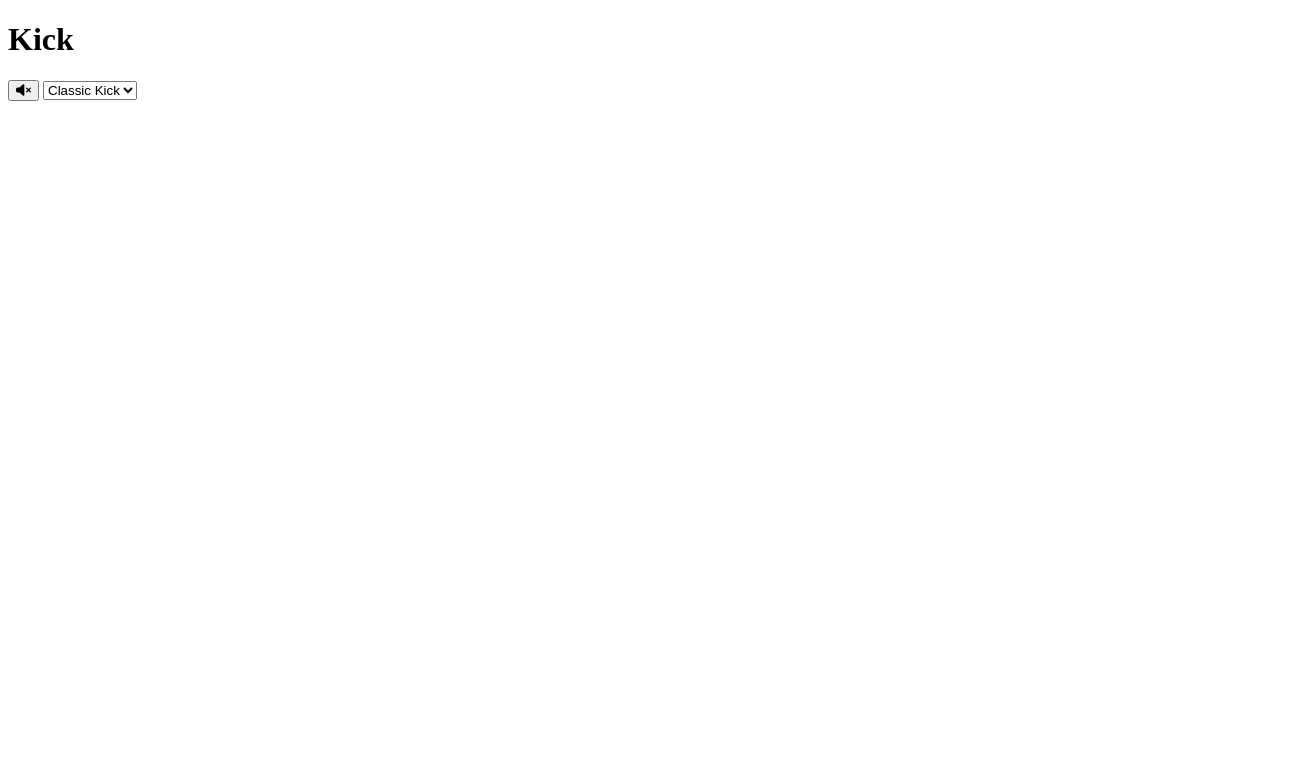
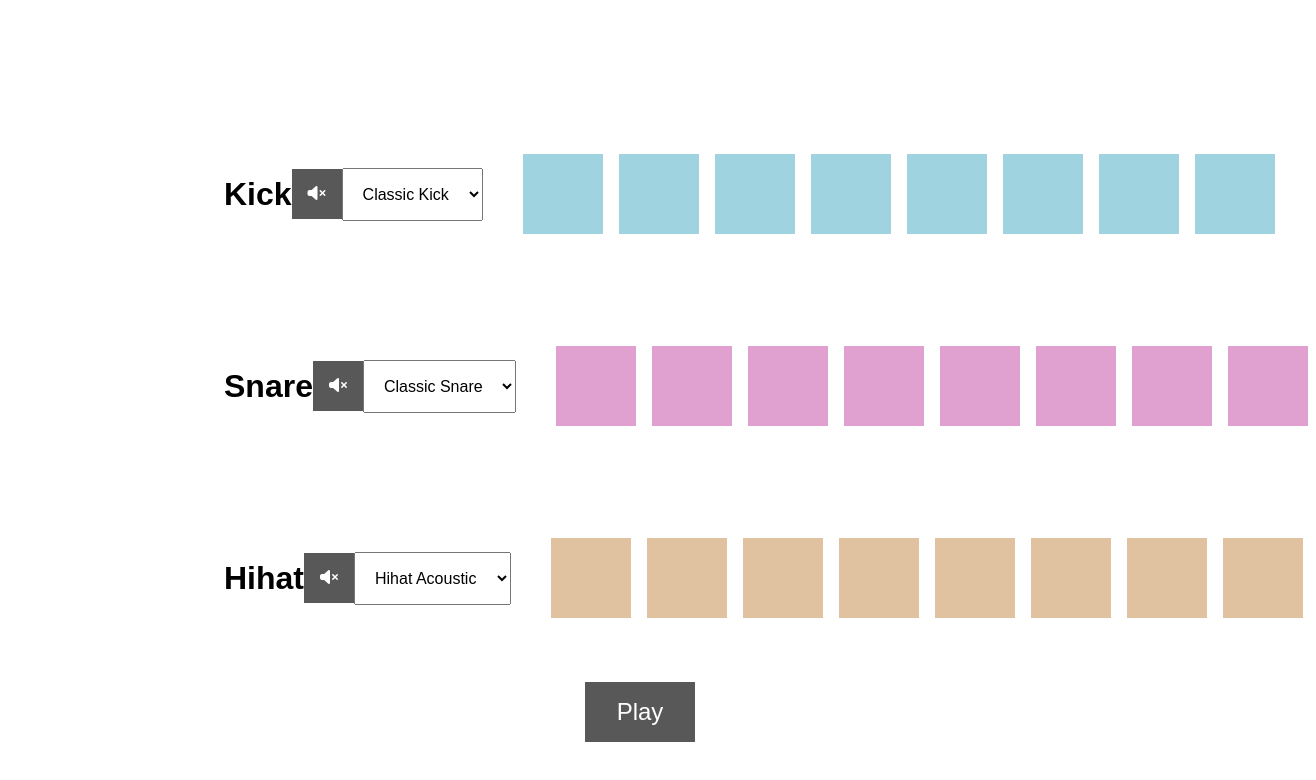
Before and after one commit to AnnieCat73/js-projects, a plain HTML site: page BeatMaker/index.html in a window 1280 px wide. Shown: the whole page, 1316 px wide, since content can reach past the window. Drawn offline with Linux system fonts and the light colour scheme.

Commit message:
CSS styles

```diff
--- a/BeatMaker/index.html
+++ b/BeatMaker/index.html
@@ -33,7 +33,57 @@
         <div class="pad kick-pad b7"></div>
       </div>
     </div>
+    <div class="snare-track">
+      <div class="controls">
+        <h1>Snare</h1>
+        <button data-track="1" class="mute snare-volume"><!--mute button with track no 0 i.e 1-->
+          <i class="fa-solid fa-volume-xmark"></i>
+        </button>
+        <select name="snare-select" id="snare-select"><!--select menu with these options-->
+          <option value="./sounds/snare-acoustic01.wav">Classic Snare</option>
+          <option value="./sounds/snare-808.wav">808 Snare</option>
+          <option value="./sounds/snare-vinyl02.wav">Snare Vinyl</option>
+        </select>
+      </div>
+      <div class="snare">
+        <div class="pad snare-pad b0"></div><!--beat number 0 etc-->
+        <div class="pad snare-pad b1"></div>
+        <div class="pad snare-pad b2"></div>
+        <div class="pad snare-pad b3"></div>
+        <div class="pad snare-pad b4"></div>
+        <div class="pad snare-pad b5"></div>
+        <div class="pad snare-pad b6"></div>
+        <div class="pad snare-pad b7"></div>
+      </div>
+    </div>
+    <div class="hihat-track">
+      <div class="controls">
+        <h1>Hihat</h1>
+        <button data-track="2" class="mute hihat-volume"><!--mute button with track no 0 i.e 1-->
+          <i class="fa-solid fa-volume-xmark"></i>
+        </button>
+        <select name="hihat-select" id="hihat-select"><!--select menu with these options-->
+          <option value="./sounds/hihat-acoustic01.wav">Hihat Acoustic</option>
+          <option value="./sounds/hihat-808.wav">808 Hihat</option>
+        </select>
+      </div>
+      <div class="hihat">
+        <div class="pad hihat-pad b0"></div><!--beat number 0 etc-->
+        <div class="pad hihat-pad b1"></div>
+        <div class="pad hihat-pad b2"></div>
+        <div class="pad hihat-pad b3"></div>
+        <div class="pad hihat-pad b4"></div>
+        <div class="pad hihat-pad b5"></div>
+        <div class="pad hihat-pad b6"></div>
+        <div class="pad hihat-pad b7"></div>
+      </div>
+    </div>
+    <button class="play">Play</button>
   </div>
+
+  <audio src="./sounds/kick-classic.wav" class="kick-sound"></audio>
+  <audio src="./sounds/snare-acoustic01.wav" class="kick-sound"></audio>
+  <audio src="./sounds/hihat-acoustic01.wav" class="kick-sound"></audio>
 
 
   <script src="./script.js"></script>
--- a/BeatMaker/style.css
+++ b/BeatMaker/style.css
@@ -0,0 +1,144 @@
+* {
+  margin: 0;
+  padding: 0;
+  box-sizing: border-box;
+}
+
+body {
+  font-family: sans-serif;
+}
+
+i,
+svg {
+  pointer-events: none;
+}
+
+.kick-pad,
+.snare-pad,
+.hihat-pad {
+  width: 5rem;
+  height: 5rem;
+  margin: 1rem 0.5rem;
+  cursor: pointer;
+}
+
+.kick-pad {
+  background: rgb(160, 211, 224);
+}
+
+.snare-pad {
+  background: rgb(224, 160, 208);
+}
+
+.hihat-pad {
+  background: rgb(224, 194, 160);
+}
+
+.kick-pad.active {
+  background: rgb(59, 197, 231);
+}
+
+.snare-pad.active {
+  background: rgb(218, 58, 178);
+}
+
+.hihat-pad.active {
+  background: rgb(241, 158, 64);
+}
+
+.sequencer {
+  display: flex;
+  min-height: 100vh;
+  flex-direction: column;
+  align-items: center;
+  justify-content: center;
+}
+
+.hihat-track,
+.snare-track,
+.kick-track {
+  display: flex;
+  align-items: center;
+  width: 70%;
+  justify-content: space-between;
+  margin-top: 5rem;
+}
+
+.kick,
+.snare,
+.hihat {
+  display: flex;
+}
+
+.controls {
+  display: flex;
+  justify-content: space-between;
+  align-items: center;
+  flex: 1;
+  margin: 0rem 2rem;
+}
+
+.controls button {
+  padding: 1rem;
+  border: none;
+  background: rgb(88, 88, 88);
+  color: white;
+  font-size: 1rem;
+  cursor: pointer;
+  transition: all 0.5s ease;
+}
+
+.pad {
+  transition: all 0.5s ease;
+}
+
+.play {
+  padding: 1rem 2rem;
+  font-size: 1.5rem;
+  background: rgb(88, 88, 88);
+  color: white;
+  border: none;
+  cursor: pointer;
+  margin-top: 3rem;
+}
+
+select {
+  padding: 1rem;
+  font-size: 1rem;
+}
+
+.mute.active {
+  background: rgb(182, 182, 182);
+}
+
+.tempo {
+  margin: 3rem;
+  width: 30%;
+}
+
+.tempo-slider {
+  padding: 0.2rem;
+  -webkit-appearance: none;
+  margin: 1rem 0rem;
+  width: 100%;
+  position: relative;
+  background: rgb(88, 88, 88);
+  cursor: pointer;
+  border-radius: 1rem;
+}
+
+.tempo p {
+  font-size: 1.5rem;
+  margin: 2rem;
+  text-align: center;
+}
+
+@keyframes playTrack {
+  from {
+    transform: scale(1);
+  }
+
+  to {
+    transform: scale(1.2);
+  }
+}
```
